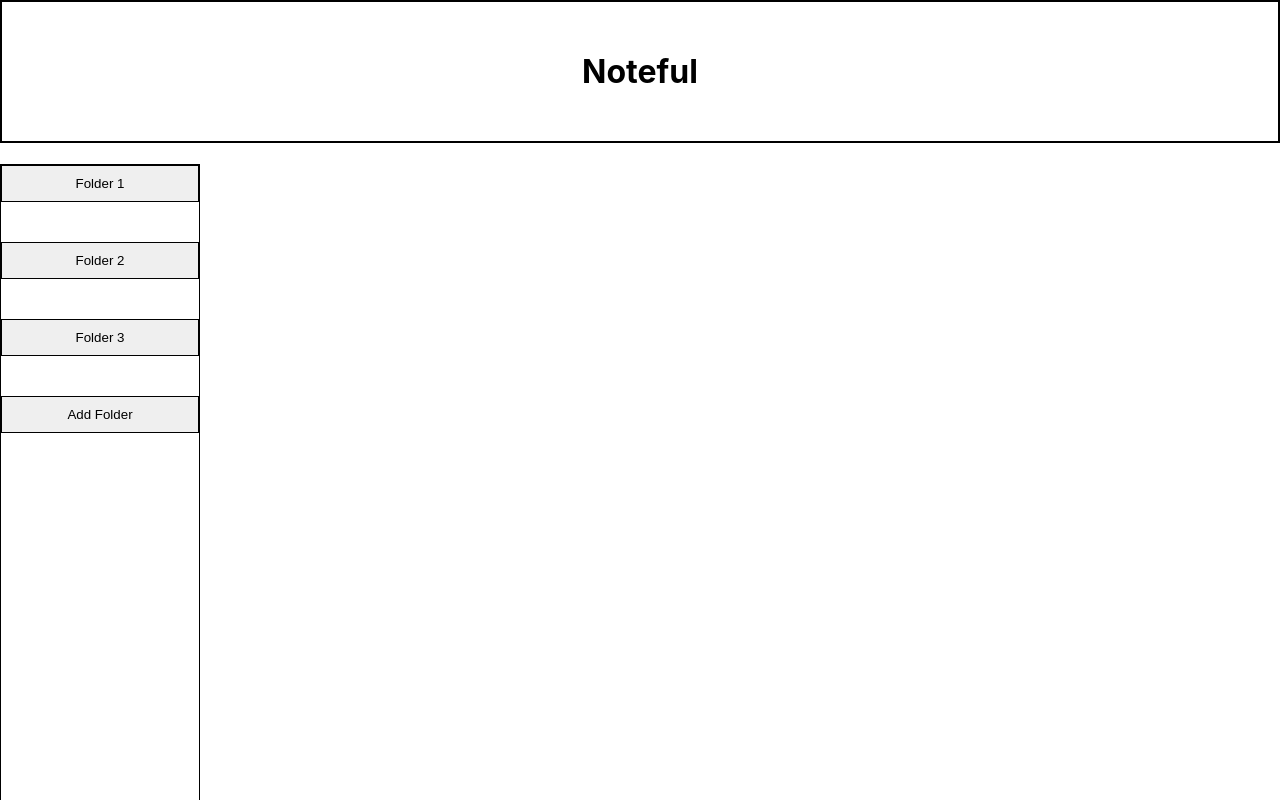
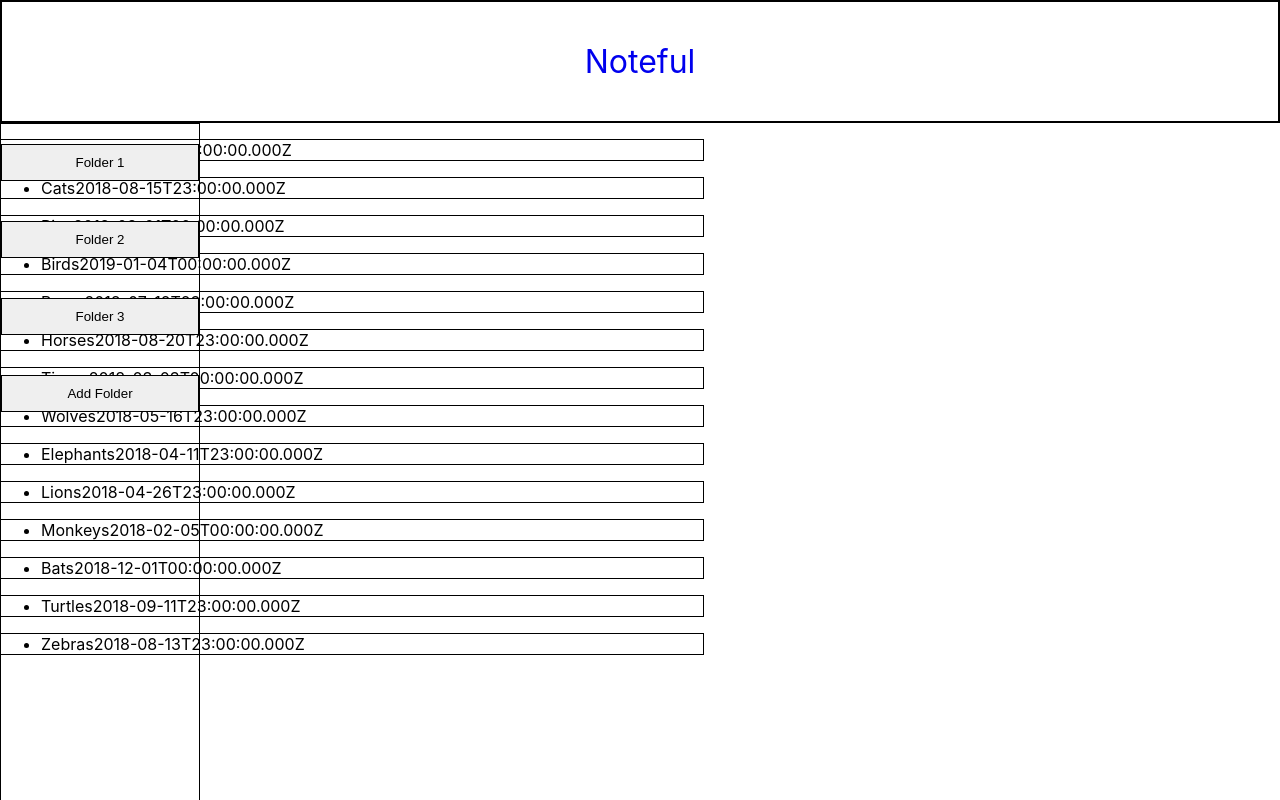
Before and after one commit to AJStolp/Noteful-app, a React (Create React App) app: page / in a window 1280 px wide. Built offline with nearby package versions, Linux system fonts and the light colour scheme.

Commit message:
pushing - need to format time

```diff
--- a/package.json
+++ b/package.json
@@ -6,8 +6,11 @@
     "@testing-library/jest-dom": "^4.2.4",
     "@testing-library/react": "^9.4.0",
     "@testing-library/user-event": "^7.2.1",
+    "moment": "^2.24.0",
     "react": "^16.12.0",
     "react-dom": "^16.12.0",
+    "react-moment": "^0.9.7",
+    "react-router-dom": "^5.1.2",
     "react-scripts": "3.3.1"
   },
   "scripts": {
@@ -30,5 +33,8 @@
       "last 1 firefox version",
       "last 1 safari version"
     ]
+  },
+  "devDependencies": {
+    "style-loader": "^1.1.3"
   }
 }
--- a/src/App.js
+++ b/src/App.js
@@ -4,6 +4,8 @@ import Header from './header';
 import { render } from '@testing-library/react';
 import SideBar from './sideBar/sideBar';
 import DummyStore from './dummy-store';
+import Notes from './notes/notes';
+import Moment from 'react-moment';
 
 class App extends React.Component {
   constructor() {
@@ -18,6 +20,8 @@ class App extends React.Component {
       <div className="App">
           <Header />
           <SideBar />
+          <Notes notes={this.state.notes}/>
+          {/* <Moment date={dateToFormat} /> */}
       </div>
     );
 
--- a/src/header.css
+++ b/src/header.css
@@ -1,6 +1,7 @@
 .header {
     text-align: center;
     border: 2px solid black;
-    padding: 50px 0;
+    padding: 40px 0;
     margin-top: 0;
+    font-size: 2em;
 }
--- a/src/header.js
+++ b/src/header.js
@@ -1,11 +1,13 @@
 import React from 'react';
 import './header.css'
+import { Link } from 'react-router-dom';
+
 
 
 const header = () => {
     return (
-        <header>
-            <h1 className='header'>Noteful</h1>
+        <header className='header'>
+            <Link to='/' style={{textDecoration: 'none'}}>Noteful</Link>
         </header>
     )
 }
--- a/src/index.js
+++ b/src/index.js
@@ -2,6 +2,12 @@ import React from 'react';
 import ReactDOM from 'react-dom';
 import './index.css';
 import App from './App';
-// import {BrowserRouter as Router} from 'react-router-dom';
+import { BrowserRouter as Router} from 'react-router-dom';
 
-ReactDOM.render(<App />,document.getElementById('root'));
+
+ReactDOM.render(
+<Router>
+    <App />
+</Router>,
+document.getElementById('root')
+);
--- a/src/notes/notes.css
+++ b/src/notes/notes.css
@@ -0,0 +1,7 @@
+.notes {
+    /* display: flex;
+    flex-direction: row;
+    align-items: flex-end; */
+    border: 1px solid black;
+    width: 55%;
+}
--- a/src/notes/notes.js
+++ b/src/notes/notes.js
@@ -1,20 +1,24 @@
 import React from 'react';
 import './notes.css';
-import dummyStore from './dummy-store';
+import dummyStore from '../dummy-store';
+import Moment from 'react-moment';
 
 const notes = () => {
+    const dateToFormat = new Date('1976-04-19T12:59-0500');
+
+
     const note = dummyStore.notes.map( (value, i) => (
-        <ul key={i}>
-            <li>
+        <ul key={i} className='notes'>
+            <li className='notesLi'>
                 {value.name}
-                {value.content}
+                {value.modified}
             </li>
         </ul>
     ));
 
     return (
         <div>
-
+            {note}
         </div>
     )
 }
--- a/src/sideBar/sideBar.css
+++ b/src/sideBar/sideBar.css
@@ -2,6 +2,7 @@
     box-sizing: border-box;
 }
 .sideBar {
+    padding-top: 20px;
     width: 200px;
     position: fixed;
     height: 100%;
```
Also changed, not shown: 1 other file (tests, documents, lock files or other folders).
